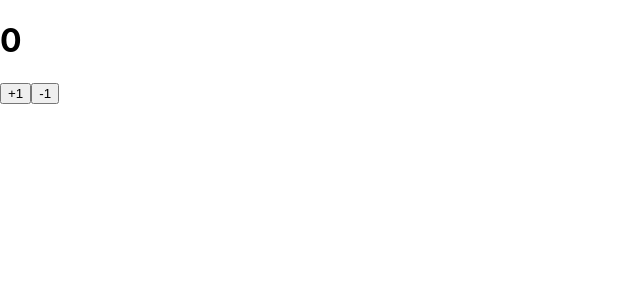
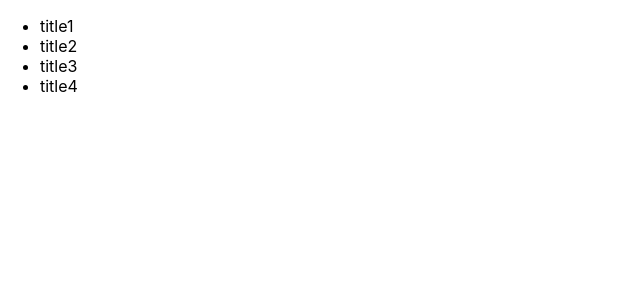
Before and after one commit to HyecheonLee/learn-redux-middleware, a React (Create React App) app: page / in a window 1280 px wide. Shown: the top 300 px of the page, without its empty margins (0-640 px from the left). Built offline with nearby package versions, Linux system fonts and the light colour scheme.

Commit message:
포스트 리스트 구현하기

```diff
--- a/src/App.js
+++ b/src/App.js
@@ -1,8 +1,9 @@
 import React from "react";
 import CounterContainer from "./containers/CounterContainer";
+import PostListContainer from "./containers/PostListContainer";
 
 function App() {
-  return <CounterContainer />;
+	return <PostListContainer/>;
 }
 
 export default App;
--- /dev/null
+++ b/src/components/PostList.js
@@ -0,0 +1,12 @@
+import React from 'react';
+
+
+function PostList({posts}) {
+	return (
+		<ul>
+			{posts.map(post => <li key={post.id}>{post.title}</li>)}
+		</ul>
+	);
+}
+
+export default PostList;
--- /dev/null
+++ b/src/containers/PostListContainer.js
@@ -0,0 +1,20 @@
+import React, {useEffect} from 'react';
+import {useDispatch, useSelector} from "react-redux";
+import {getPost, getPosts} from "../modules/posts";
+import PostList from "../components/PostList";
+
+function PostListContainer(props) {
+	const {data, loading, error} = useSelector(state => state.posts.posts);
+	const dispatch = useDispatch();
+	useEffect(() => {
+		dispatch(getPosts());
+	}, [dispatch]);
+	if (loading) return <div>로딩중...</div>;
+	if (error) return <div>에러 발생!</div>;
+	if (!data) return null;
+	return (
+		<PostList posts={data}/>
+	);
+}
+
+export default PostListContainer;
--- a/src/modules/posts.js
+++ b/src/modules/posts.js
@@ -1,9 +1,5 @@
 import * as postsAPI from "../posts";
-import {
-	createPromiseThunk,
-	handleAsyncActions,
-	reducerUtils
-} from "../lib/asyncUtils";
+import {createPromiseThunk, handleAsyncActions, reducerUtils} from "../lib/asyncUtils";
 
 const GET_POSTS = "GET_POSTS";
 const GET_POSTS_SUCCESS = "GET_POSTS_SUCCESS";
@@ -13,7 +9,7 @@ const GET_POST = "GET_POST";
 const GET_POST_SUCCESS = "GET_POST_SUCCESS";
 const GET_POST_ERROR = "GET_POST_ERROR";
 
-export const getPosts = createPromiseThunk(GET_POST, postsAPI.getPosts);
+export const getPosts = createPromiseThunk(GET_POSTS, postsAPI.getPosts);
 
 export const getPost = createPromiseThunk(GET_POST, postsAPI.getPostsById);
 
```
